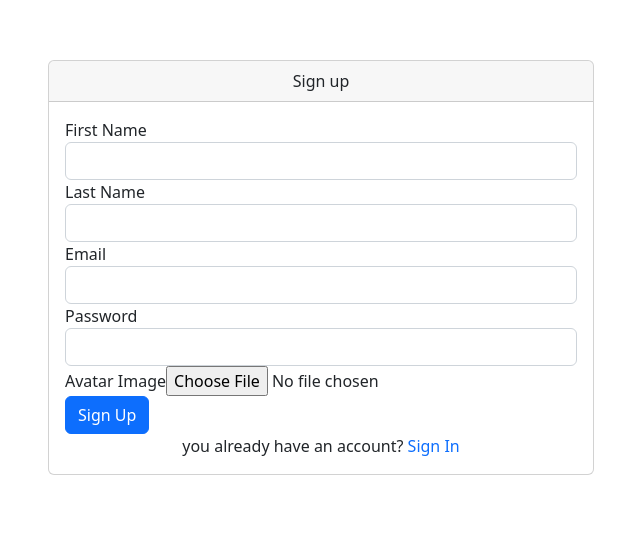
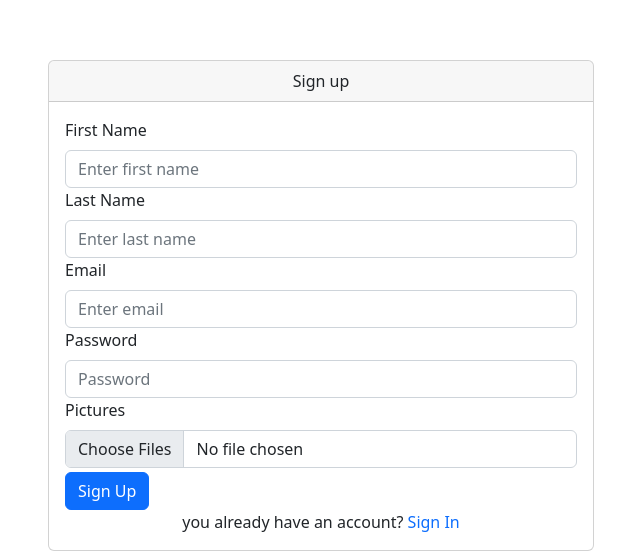
Before and after one commit to SoufianLa/react-co-test, a React (Create React App) app: page /sign-up in a window 1280 px wide. Shown: the part 240-800 px from the top of the page, without its empty margins (319-959 px from the left). Built offline with nearby package versions, Linux system fonts and the light colour scheme.

Commit message:
feat: upload multiple files sign up

```diff
--- a/src/components/SignupForm.jsx
+++ b/src/components/SignupForm.jsx
@@ -2,14 +2,16 @@ import React, { useState } from 'react';
 import { useNavigate } from 'react-router-dom';
 import AuthService from '../services/AuthService';
 import { pathLogin } from '../routes';
+import { Form, Button, Alert } from 'react-bootstrap';
 
 const SignupForm = () => {
   const [firstName, setFirstName] = useState('');
   const [lastName, setLastName] = useState('');
   const [email, setEmail] = useState('');
   const [password, setPassword] = useState('');
-  const [avatar, setAvatar] = useState(null);
+  const [pictures, setPictures] = useState([]);
   const [errorMessage, setErrorMessage] = useState('');
+  const [showAlert, setShowAlert] = useState(false);
   const navigate = useNavigate();
 
   const handleFirstNameChange = (event) => {
@@ -27,99 +29,97 @@ const SignupForm = () => {
   const handlePasswordChange = (event) => {
     setPassword(event.target.value);
   };
-
-  const handleAvatarChange = (event) => {
-    setAvatar(event.target.files[0]);
+  const handlePicturesChange = (event) => {
+    setPictures([...event.target.files]);
   };
 
   const handleSubmit = async (event) => {
     event.preventDefault();
+    if (pictures.length < 4) {
+      setErrorMessage('Please upload at least 4 pictures.');
+      return;
+    }
 
     try {
-      await AuthService.signup(firstName, lastName, password, avatar);
-      console.log("ok sign up");
+      await AuthService.signup(firstName, lastName, password, pictures);
       navigate(pathLogin());
     } catch (error) {
       setErrorMessage(error.message);
     }
   };
 
+  const handleAlertDismiss = () => {
+    setErrorMessage('');
+  };
+
   return (
-<form onSubmit={handleSubmit}>
-  <div className="form-group">
-    <label htmlFor="firstName">First Name</label>
-    <input
+    <Form onSubmit={handleSubmit}>
+      <Form.Group controlId="firstName">
+        <Form.Label>First Name</Form.Label>
+        <Form.Control
           type="text"
-      className="form-control"
-      id="firstName"
+          placeholder="Enter first name"
           minLength="2"
           maxLength="25"
           value={firstName}
           onChange={handleFirstNameChange}
           required
         />
-  </div>
-  <div className="form-group">
-    <label htmlFor="lastName">Last Name</label>
-    <input
+      </Form.Group>
+      <Form.Group controlId="lastName">
+        <Form.Label>Last Name</Form.Label>
+        <Form.Control
           type="text"
-      className="form-control"
-      id="lastName"
+          placeholder="Enter last name"
           minLength="2"
           maxLength="25"
           value={lastName}
           onChange={handleLastNameChange}
           required
         />
-  </div>
-  <div className="form-group">
-    <label htmlFor="email">Email</label>
-    <input
+      </Form.Group>
+      <Form.Group controlId="email">
+        <Form.Label>Email</Form.Label>
+        <Form.Control
           type="email"
-      className="form-control"
-      id="email"
+          placeholder="Enter email"
           maxLength="50"
           value={email}
           onChange={handleEmailChange}
           required
         />
-  </div>
-  <div className="form-group">
-    <label htmlFor="password">Password</label>
-    <input
+      </Form.Group>
+      <Form.Group controlId="password">
+        <Form.Label>Password</Form.Label>
+        <Form.Control
           type="password"
-      className="form-control"
+          placeholder="Password"
           minLength="6"
           maxLength="50"
           pattern=".*[0-9]+.*"
-      id="password"
           name="password"
           value={password}
           onChange={handlePasswordChange}
           required
         />
-  </div>
-  <div className="form-group">
-    <label htmlFor="avatar">Avatar Image</label>
-    <input
+      </Form.Group>
+      <Form.Group controlId="pictures">
+        <Form.Label>Pictures</Form.Label>
+        <Form.Control
           type="file"
-      className="form-control-file"
-      id="avatar"
+          multiple
           accept="image/*"
-      onChange={handleAvatarChange}
+          onChange={handlePicturesChange}
           required
         />
-  </div>
+        </Form.Group>
       {errorMessage && (
-    <div className="alert alert-danger" role="alert">
-      {errorMessage}
-    </div>
+        <Alert variant="danger" dismissible onClose={handleAlertDismiss} className="signup-alert">{errorMessage}</Alert>
       )}
-  <button type="submit" className="btn btn-primary">
+      <Button variant="primary" type="submit" className='button-signup'>
         Sign Up
-  </button>
-</form>
-
+      </Button>
+    </Form>
   );
 };
 
--- a/src/services/AuthService.js
+++ b/src/services/AuthService.js
@@ -2,12 +2,12 @@ import { authApi } from '../api/authApi';
 
 
 class AuthServiceClass {
-  async signup(firstName, lastName, password, avatar) {
+  async signup(firstName, lastName, password, pictures) {
     const formData = new FormData();
     formData.append('firstName', firstName);
     formData.append('lastName', lastName);
     formData.append('password', password);
-    formData.append('avatar', avatar);
+    formData.append('avatar', pictures);
 
     try {
       const response = await authApi.signup(formData);
--- a/src/styles/App.css
+++ b/src/styles/App.css
@@ -3,6 +3,9 @@
 }
 .button-login{
   margin-top: 3px;
+}
+.button-signup{
+  margin-top: 4px;
 }
 
 .card-dashboard{
@@ -18,3 +21,7 @@
   width: 800px;
   height: 400px;
 }
+
+.signup-alert{
+  margin-top: 5px;
+}
```
Lines whose indentation alone changed are shown as unchanged.
